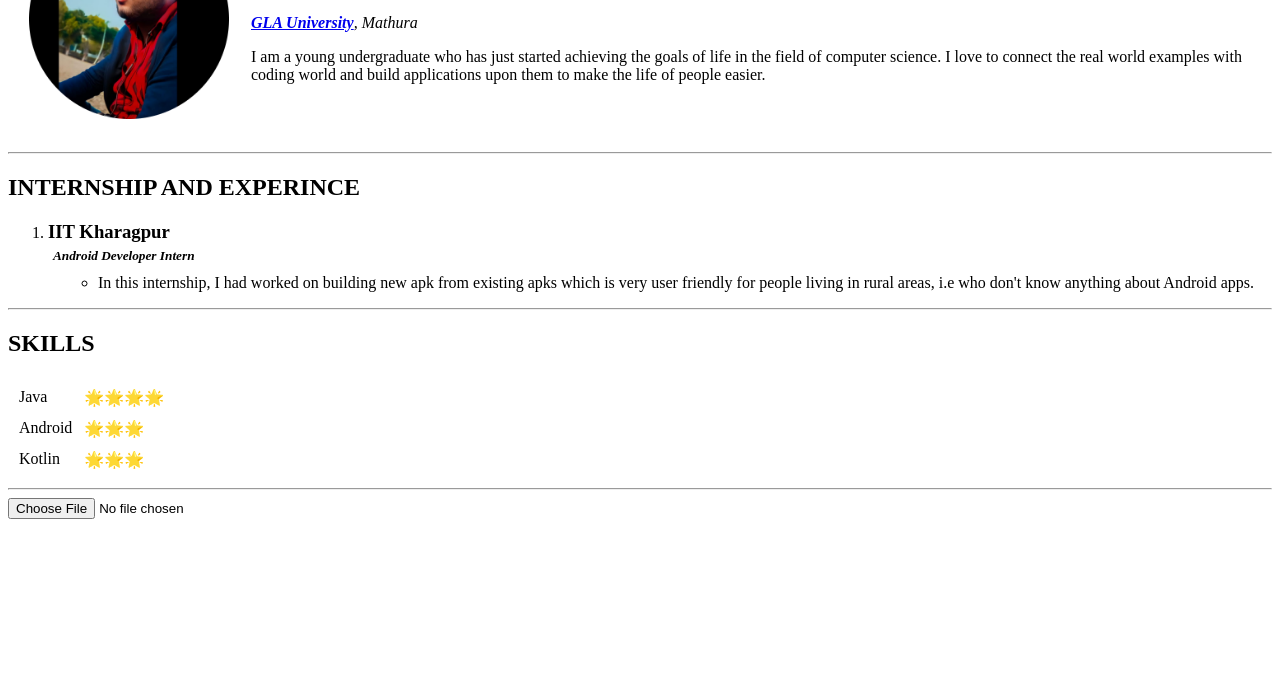
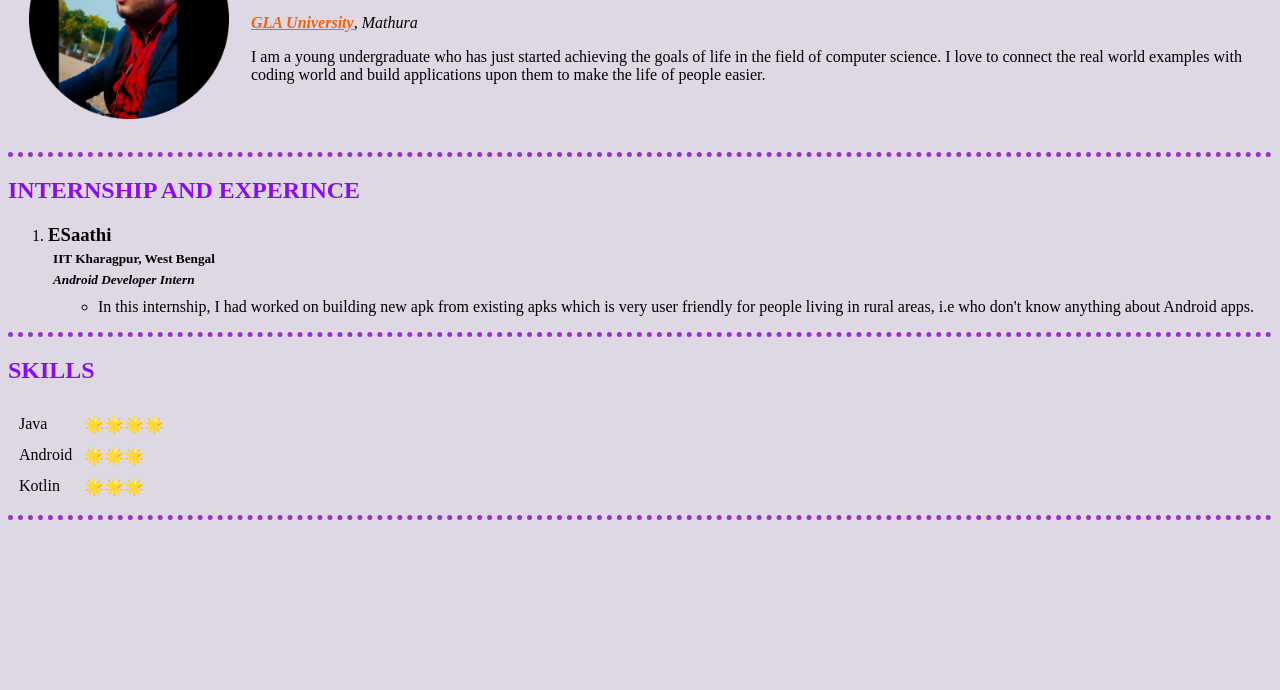
Before and after one commit to naman2807/Portfolio, a plain HTML site: page index.html in a window 1280 px wide. Shown: the part 110-800 px from the top of the page. Drawn offline with Linux system fonts and the light colour scheme.

Commit message:
Added css

```diff
--- a/index.html
+++ b/index.html
@@ -5,6 +5,7 @@
     <meta http-equiv="X-UA-Compatible" content="IE=edge">
     <meta name="viewport" content="width=device-width, initial-scale=1.0">
     <title>My Personal Site</title>
+    <link rel="stylesheet" href="style.css">
 </head>
 <body>
     <table cellspacing="20">
@@ -13,7 +14,7 @@
             <td>
                 <h1 style="margin: 0%;">Naman Agarwal</h1>
                 <em>Android Developer at ESaathi</em>
-                <p><a href="https://www.gla.ac.in/" target="_blank"><em><strong>GLA University</strong></a>, Mathura</em></p>
+                <p><a href="https://www.gla.ac.in/" target="_blank" style="color: rgb(247, 97, 10);"><em><strong>GLA University</strong></a>, Mathura</em></p>
                 <p>I am a young undergraduate who has just started achieving the goals of life in the field of computer science. I love to
                     connect the real world examples with coding world and build applications upon them to make the life of people
                     easier.</p>
@@ -26,7 +27,8 @@
     <h2>INTERNSHIP AND EXPERINCE</h2>
     <ol>
         <li>
-            <h3 style="margin: 0%;">IIT Kharagpur</h3>
+            <h3 style="margin: 0%;">ESaathi</h3>
+            <h5 style="margin: 5px;">IIT Kharagpur, West Bengal</h5>
             <h5 style="margin: 5px;"><em>Android Developer Intern</em></h5>
             <ul style="margin: 10px;">
                 <li>In this internship, I had worked on building new apk from existing apks which is very user friendly for people living
@@ -54,8 +56,6 @@
         </tr>
     </table>
     <hr>
-    <form>
-        <input type="file">
-    </form>
+
 </body>
 </html>
--- /dev/null
+++ b/style.css
@@ -0,0 +1,13 @@
+body{
+    background-color: #ded8e4;
+}
+
+h1,h2{
+    color: rgb(140, 11, 245);
+}
+
+hr{
+    border-style: dotted none none;
+    border-width: 5px;
+    border-color: darkorchid;
+}
```
